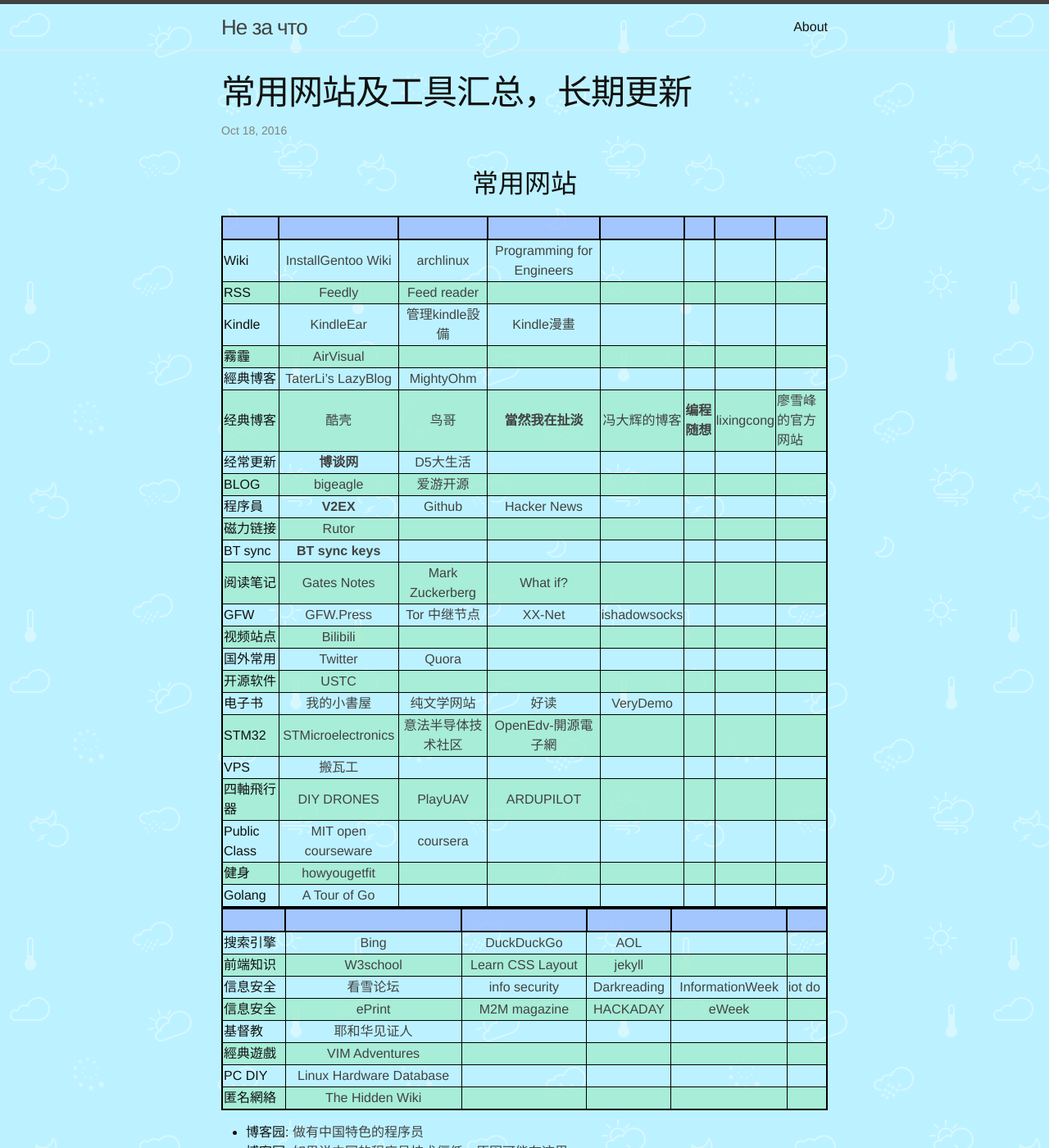
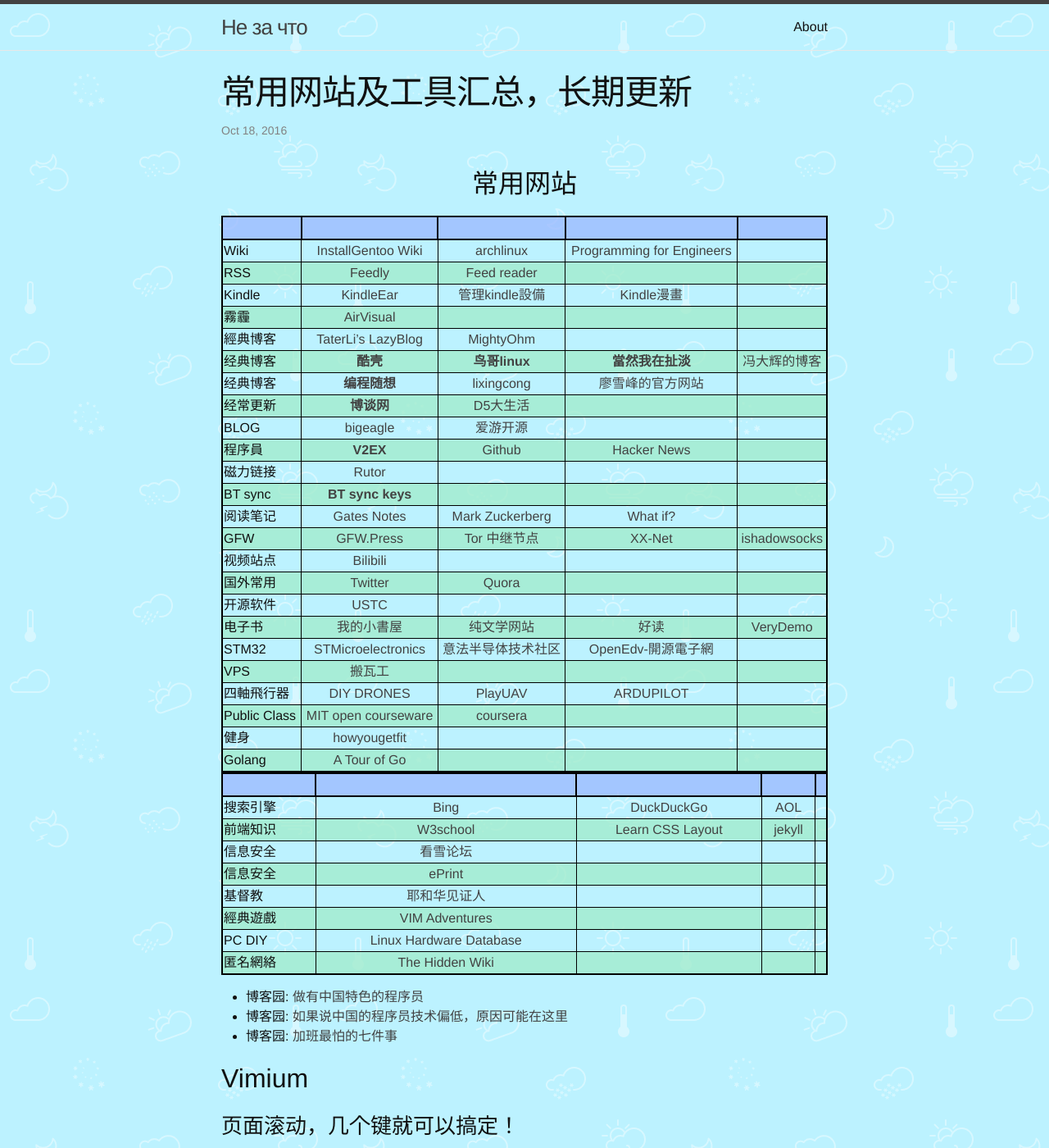
Before and after one commit to explorerlxz/explorerlxz.github.io, a Jekyll site: the page built from _posts/2016-10-18-常用链接.md, in a window 1280 px wide and 1400 px high. Shown: the whole window at 82% size. Built offline with Jekyll 4.4.1, drawn with Linux system fonts in a browser that asks for light colours.

Commit message:
delete some links

```diff
--- a/_posts/2016-10-18-常用链接.md
+++ b/_posts/2016-10-18-常用链接.md
@@ -14,7 +14,8 @@
 |Kindle|[KindleEar](https://explorerlxz01.appspot.com/)|[管理kindle設備](https://www.amazon.cn/mn/dcw/myx.html/ref=kinw_myk_redirect#/home/content/booksAll/dateDsc/)|[Kindle漫畫](http://vol.moe/)|
 |霧霾|[AirVisual](https://airvisual.com/earth)|
 |經典博客|[TaterLi's LazyBlog](http://www.lijingquan.net)|[MightyOhm](http://mightyohm.com/blog)|
-|经典博客|[酷壳](http://coolshell.cn)|[鸟哥](http://linux.vbird.org/linux_basic/)|[**當然我在扯淡**](http://www.yinwang.org/)|[冯大辉的博客](http://dbanotes.net/)|[**编程随想**](https://program-think.blogspot.com)|[lixingcong](https://lixingcong.github.io/)|[廖雪峰的官方网站](http://www.liaoxuefeng.com/)|
+|经典博客|[**酷壳**](http://coolshell.cn)|[**鸟哥linux**](http://linux.vbird.org/linux_basic/)|[**當然我在扯淡**](http://www.yinwang.org/)|[冯大辉的博客](http://dbanotes.net/)|
+|经典博客|[**编程随想**](https://program-think.blogspot.com)|[lixingcong](https://lixingcong.github.io/)|[廖雪峰的官方网站](http://www.liaoxuefeng.com/)|
 |经常更新|[**博谈网**](https://botanwang.com/)|[D5大生活](http://d5ys.net/)|
 |BLOG|[bigeagle](https://bigeagle.me/)|[爱游开源](http://www.au92.com/)|
 |程序員|[**V2EX**](https://www.v2ex.com)|[Github](https://www.github.com)|[Hacker News](https://news.ycombinator.com/)||
@@ -38,8 +39,8 @@
 |:-|:-:|:-:|:-:|:-:|:-|
 |搜索引擎|[Bing](http://www.bing.com)|[DuckDuckGo](https://duckduckgo.com)|[AOL](http://www.aol.com)|
 |前端知识|[W3school](http://www.w3school.com.cn/)|[Learn CSS Layout](http://learnlayout.com/)|[jekyll](https://jekyllrb.com)||
-|信息安全|[看雪论坛](http://bbs.pediy.com/)|[info security](http://www.infosecurity-magazine.com/news)|[Darkreading](http://www.darkreading.com)|[InformationWeek](http://www.informationweek.com)|[iot do](http://iot.do/security)|
-|信息安全|[ePrint](https://eprint.iacr.org)|[M2M magazine](http://www.machinetomachinemagazine.com/)|[HACKADAY](http://hackaday.com)|[eWeek](http://www.eweek.com)|
+|信息安全|[看雪论坛](http://bbs.pediy.com/)|
+|信息安全|[ePrint](https://eprint.iacr.org)|
 |基督教|[耶和华见证人](https://www.jw.org/cmn-hans/)|
 |經典遊戲|[VIM Adventures](http://vim-adventures.com/)|
 |PC DIY|[Linux Hardware Database](https://www.linux-hardware.org/)|
```
